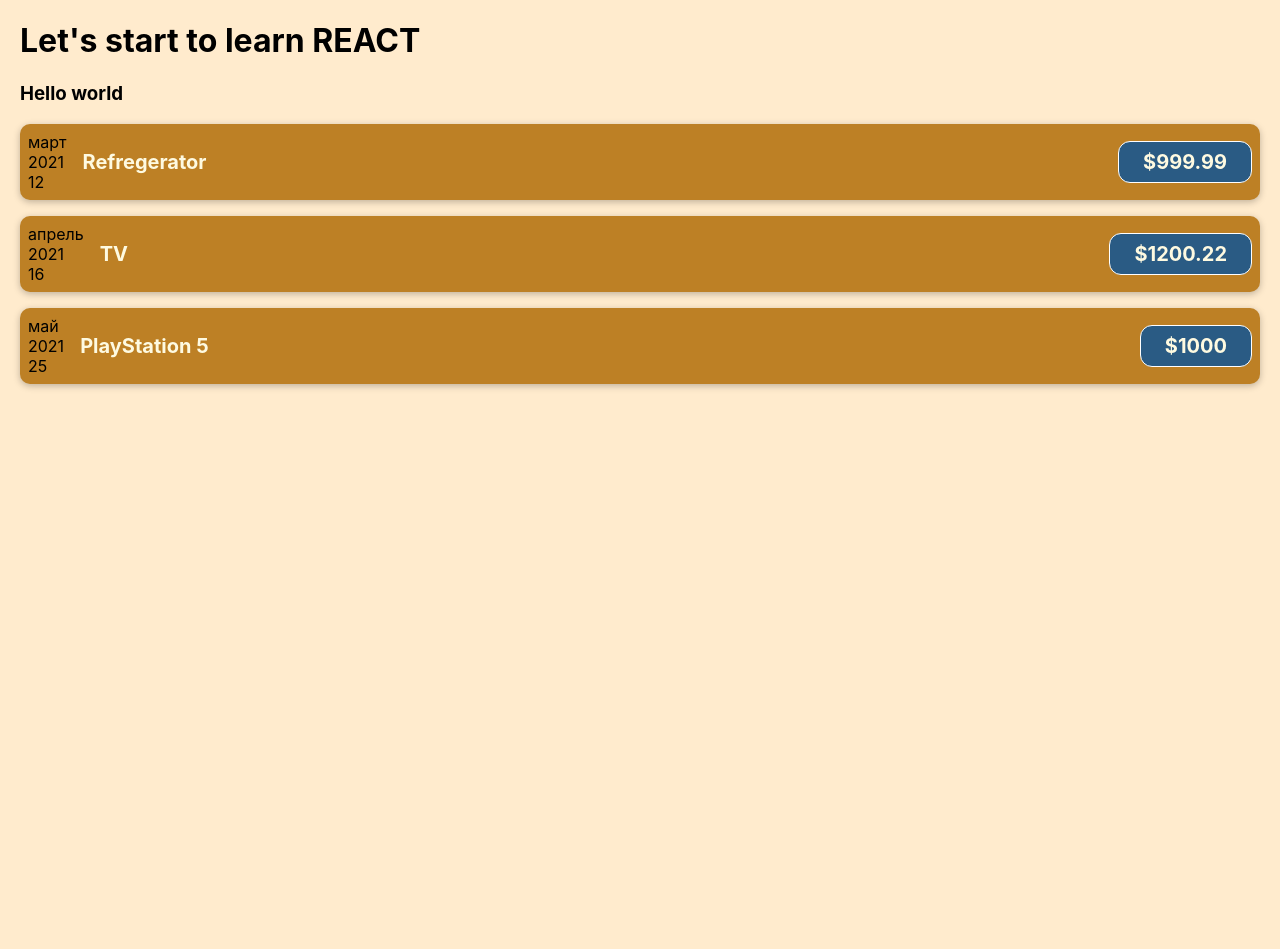
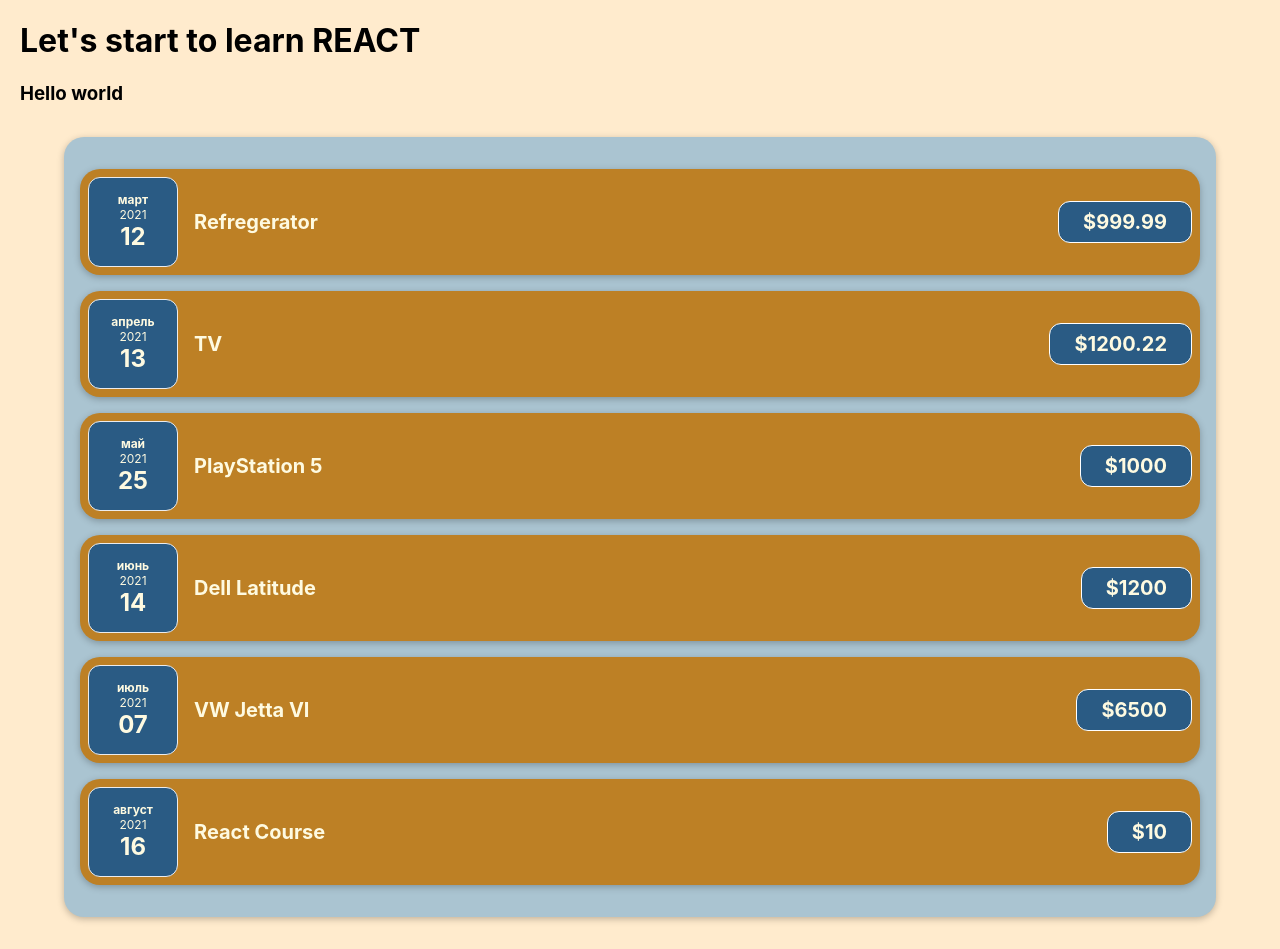
Before and after one commit to PavelNovik/my-react-course-app, a JavaScript app: page / in a window 1280 px wide. Before the commit the page ends 800 px from the top, so only its background shows below. Built offline with nearby package versions, Linux system fonts and the light colour scheme.

Commit message:
add new elements

```diff
--- a/src/App.js
+++ b/src/App.js
@@ -1,4 +1,4 @@
-import CostItem from './components/CostItem';
+import Costs from './components/Costs';
 
 function App() {
   const costs = [
@@ -8,7 +8,7 @@
       amount: 999.99,
     },
     {
-      date: new Date(2021, 3, 16),
+      date: new Date(2021, 3, 13),
       description: 'TV',
       amount: 1200.22,
     },
@@ -17,27 +17,28 @@
       description: 'PlayStation 5',
       amount: 1000,
     },
+    {
+      date: new Date(2021, 5, 14),
+      description: 'Dell Latitude',
+      amount: 1200,
+    },
+    {
+      date: new Date(2021, 6, 7),
+      description: 'VW Jetta VI',
+      amount: 6500,
+    },
+    {
+      date: new Date(2021, 7, 16),
+      description: 'React Course',
+      amount: 10,
+    },
   ];
 
   return (
     <div>
       <h1>Let's start to learn REACT</h1>
       <h3>Hello world</h3>
-      <CostItem
-        date={costs[0].date}
-        description={costs[0].description}
-        amount={costs[0].amount}
-      ></CostItem>
-      <CostItem
-        date={costs[1].date}
-        description={costs[1].description}
-        amount={costs[1].amount}
-      ></CostItem>
-      <CostItem
-        date={costs[2].date}
-        description={costs[2].description}
-        amount={costs[2].amount}
-      ></CostItem>
+      <Costs costs={costs} />
     </div>
   );
 }
--- /dev/null
+++ b/src/components/Card.css
@@ -0,0 +1,4 @@
+.card {
+  border-radius: 20px;
+  box-shadow: 0 2px 7px rgba(0, 0, 0, 0.25);
+}
--- /dev/null
+++ b/src/components/Card.js
@@ -0,0 +1,6 @@
+import './Card.css';
+function Card(props) {
+  const classes = 'card ' + props.className;
+  return <div className={classes}>{props.children}</div>;
+}
+export default Card;
--- /dev/null
+++ b/src/components/CostDate.css
@@ -0,0 +1,26 @@
+.cost-date {
+  display: flex;
+  flex-direction: column;
+  width: 5.5rem;
+  height: 5.5rem;
+  border: 1px solid #ececec;
+  background-color: #2a5b84;
+  color: #fefae1;
+  border-radius: 12px;
+  align-items: center;
+  justify-content: center;
+}
+
+.cost-date__month {
+  font-size: 0.75rem;
+  font-weight: bold;
+}
+
+.cost-date__year {
+  font-size: 0.75rem;
+}
+
+.cost-date__day {
+  font-size: 1.5rem;
+  font-weight: bold;
+}
--- /dev/null
+++ b/src/components/CostDate.js
@@ -0,0 +1,14 @@
+import './CostDate.css';
+function CostDate(props) {
+  const month = props.date.toLocaleString('ru-RU', { month: 'long' });
+  const year = props.date.getFullYear();
+  const day = props.date.toLocaleString('ru-RU', { day: '2-digit' });
+  return (
+    <div className="cost-date">
+      <div className="cost-date__month">{month}</div>
+      <div className="cost-date__year">{year}</div>
+      <div className="cost-date__day">{day}</div>
+    </div>
+  );
+}
+export default CostDate;
--- a/src/components/CostItem.css
+++ b/src/components/CostItem.css
@@ -5,8 +5,6 @@
   padding: 0.5rem;
   margin: 1rem 0;
   background-color: #bd8025;
-  border-radius: 10px;
-  box-shadow: 0 2px 7px rgba(0, 0, 0, 0.25);
 }
 
 .cost-item__description {
--- a/src/components/CostItem.js
+++ b/src/components/CostItem.js
@@ -1,23 +1,17 @@
 import './CostItem.css';
+import CostDate from './CostDate';
+import Card from './Card';
 
 function CostItem(props) {
-  const month = props.date.toLocaleString('ru-RU', { month: 'long' });
-  const year = props.date.getFullYear();
-  const day = props.date.toLocaleString('ru-RU', { day: '2-digit' });
-
   return (
-    <div className="cost-item">
-      <div>
-        <div>{month}</div>
-        <div>{year}</div>
-        <div>{day}</div>
-      </div>
+    <Card className="cost-item">
+      <CostDate date={props.date} />
 
       <div className="cost-item__description">
         <h2>{props.description}</h2>
         <div className="cost-item__price">${props.amount}</div>
       </div>
-    </div>
+    </Card>
   );
 }
 
--- /dev/null
+++ b/src/components/Costs.css
@@ -0,0 +1,7 @@
+.costs {
+  padding: 1rem;
+  background-color: #aac4d1;
+  margin: 2rem auto;
+  width: 70rem;
+  max-width: 95%;
+}
--- /dev/null
+++ b/src/components/Costs.js
@@ -0,0 +1,36 @@
+import './Costs.css';
+import CostItem from './CostItem';
+import Card from './Card';
+function Costs(props) {
+  const costs = props.costs;
+
+  return (
+    <Card className="costs">
+      {costs.map((cost) => {
+        return (
+          <CostItem
+            date={cost.date}
+            description={cost.description}
+            amount={cost.amount}
+          />
+        );
+      })}
+      {/* <CostItem
+        date={costs[0].date}
+        description={costs[0].description}
+        amount={costs[0].amount}
+      />
+      <CostItem
+        date={costs[1].date}
+        description={costs[1].description}
+        amount={costs[1].amount}
+      />
+      <CostItem
+        date={costs[2].date}
+        description={costs[2].description}
+        amount={costs[2].amount}
+      /> */}
+    </Card>
+  );
+}
+export default Costs;
```
